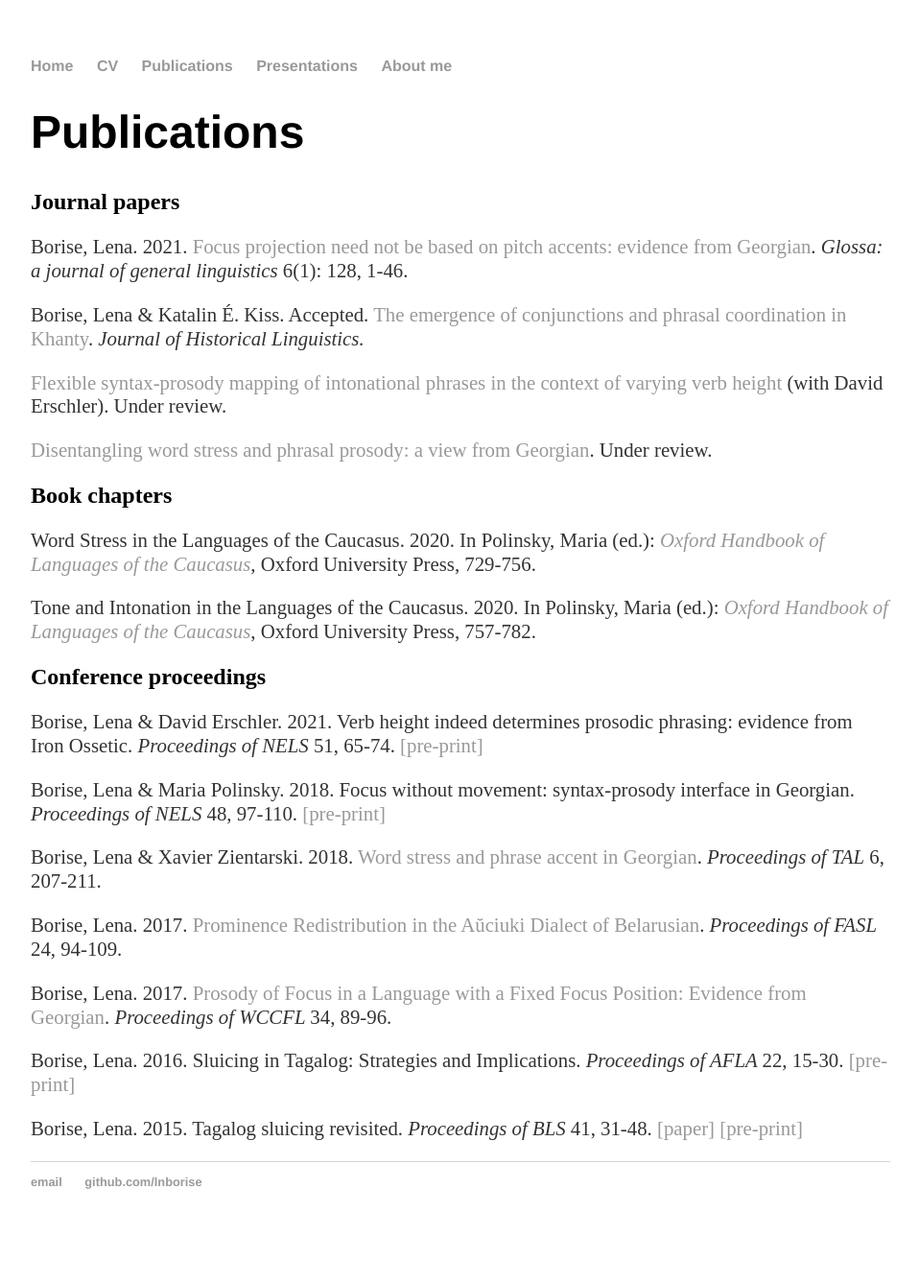
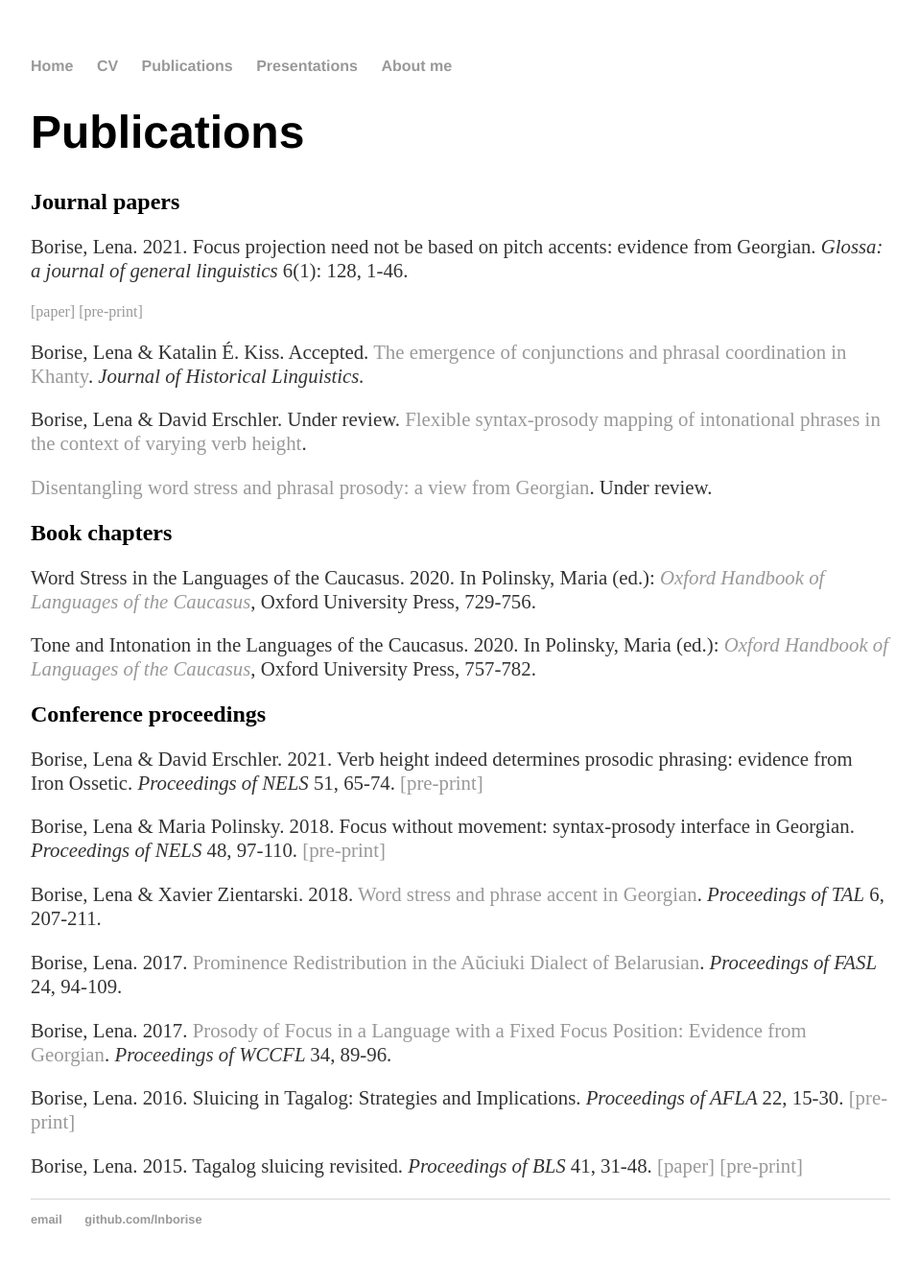
Before and after one commit to lnborise/lnborise.github.io, a Jekyll site: the page built from publications.html, in a window 1280 px wide. Shown: the whole page at 96% size, without its empty margins (160-1118 px from the left). Built offline with Jekyll 4.4.1, drawn with Linux system fonts in a browser that asks for light colours; before the commit the page ends 1299 px from its top, so only the background shows below that.

Commit message:
Update publications.html

```diff
--- a/publications.html
+++ b/publications.html
@@ -7,11 +7,11 @@ title: Publications
 
   <h2>Journal papers</h2>
 
-  	<p>Borise, Lena. 2021. <a href="https://www.glossa-journal.org/article/id/5733/">Focus projection need not be based on pitch accents: evidence from Georgian</a>. <i>Glossa: a journal of general linguistics </i> 6(1): 128, 1-46.</p>
+  	<p>Borise, Lena. 2021. Focus projection need not be based on pitch accents: evidence from Georgian. <i>Glossa: a journal of general linguistics </i> 6(1): 128, 1-46.</p> <a href="https://www.glossa-journal.org/article/id/5733/"> [paper]</a> <a href="https://lnborise.github.io/assets/Borise_FocProjection_final.pdf"> [pre-print]</a>
 
 	<p>Borise, Lena & Katalin É. Kiss. Accepted. <a href="https://ling.auf.net/lingbuzz/005740">The emergence of conjunctions and phrasal coordination in Khanty</a>. <i>Journal of Historical Linguistics. </i> </p>
 
- 	 <p><a href="https://ling.auf.net/lingbuzz/006080">Flexible syntax-prosody mapping of intonational phrases in the context of varying verb height</a> (with David Erschler). Under review.</p>
+ 	 <p>Borise, Lena & David Erschler. Under review. <a href="https://ling.auf.net/lingbuzz/006080">Flexible syntax-prosody mapping of intonational phrases in the context of varying verb height</a>.</p>
 
 	<p><a href="https://ling.auf.net/lingbuzz/005421">Disentangling word stress and phrasal prosody: a view from Georgian</a>. Under review.</p>
 
@@ -33,9 +33,9 @@ title: Publications
 
 	<p>Borise, Lena. 2017. <a href="http://www.lingref.com/cpp/wccfl/34/index.html">Prosody of Focus in a Language with a Fixed Focus Position: Evidence from Georgian</a>. <i>Proceedings of WCCFL </i> 34, 89-96. </p>
 
-	<p>Borise, Lena. 2016. Sluicing in Tagalog: Strategies and Implications. <i>Proceedings of AFLA </i> 22, 15-30. <a href="https://lnborise.github.io/assets/Borise_Tagalog_Sluicing_AFLA.pdf"> [pre-print] </a> </p></p>
+	<p>Borise, Lena. 2016. Sluicing in Tagalog: Strategies and Implications. <i>Proceedings of AFLA </i> 22, 15-30. <a href="https://lnborise.github.io/assets/Borise_Tagalog_Sluicing_AFLA.pdf"> [pre-print] </a> </p>
 
-	<p>Borise, Lena. 2015. Tagalog sluicing revisited. <i>Proceedings of BLS </i> 41, 31-48. <a href="https://escholarship.org/uc/item/7mk4k89f#main"> [paper]</a> <a href="https://lnborise.github.io/assets/Borise_Tagalog_sluicing_BLS.pdf"> [pre-print]</a> </p></p>
+	<p>Borise, Lena. 2015. Tagalog sluicing revisited. <i>Proceedings of BLS </i> 41, 31-48. <a href="https://escholarship.org/uc/item/7mk4k89f#main"> [paper]</a> <a href="https://lnborise.github.io/assets/Borise_Tagalog_sluicing_BLS.pdf"> [pre-print]</a> </p>
 
 
 
```
